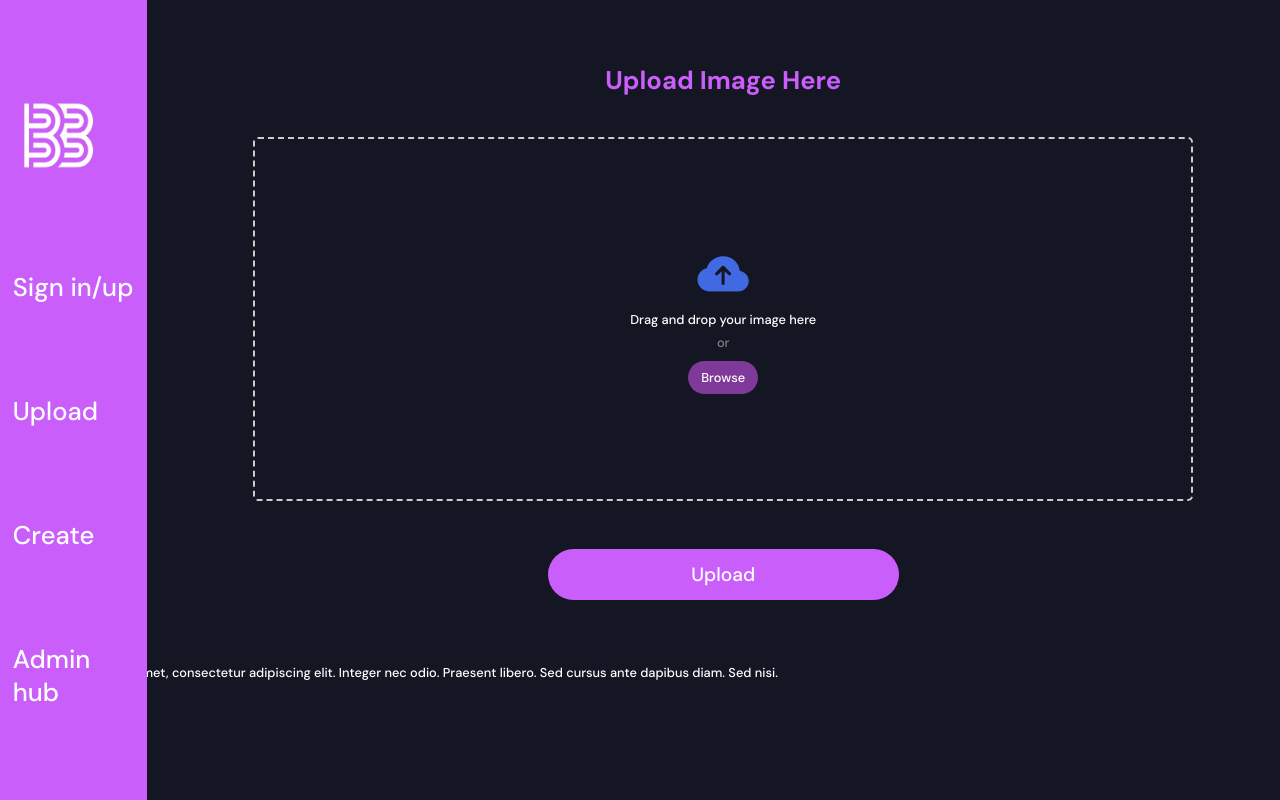
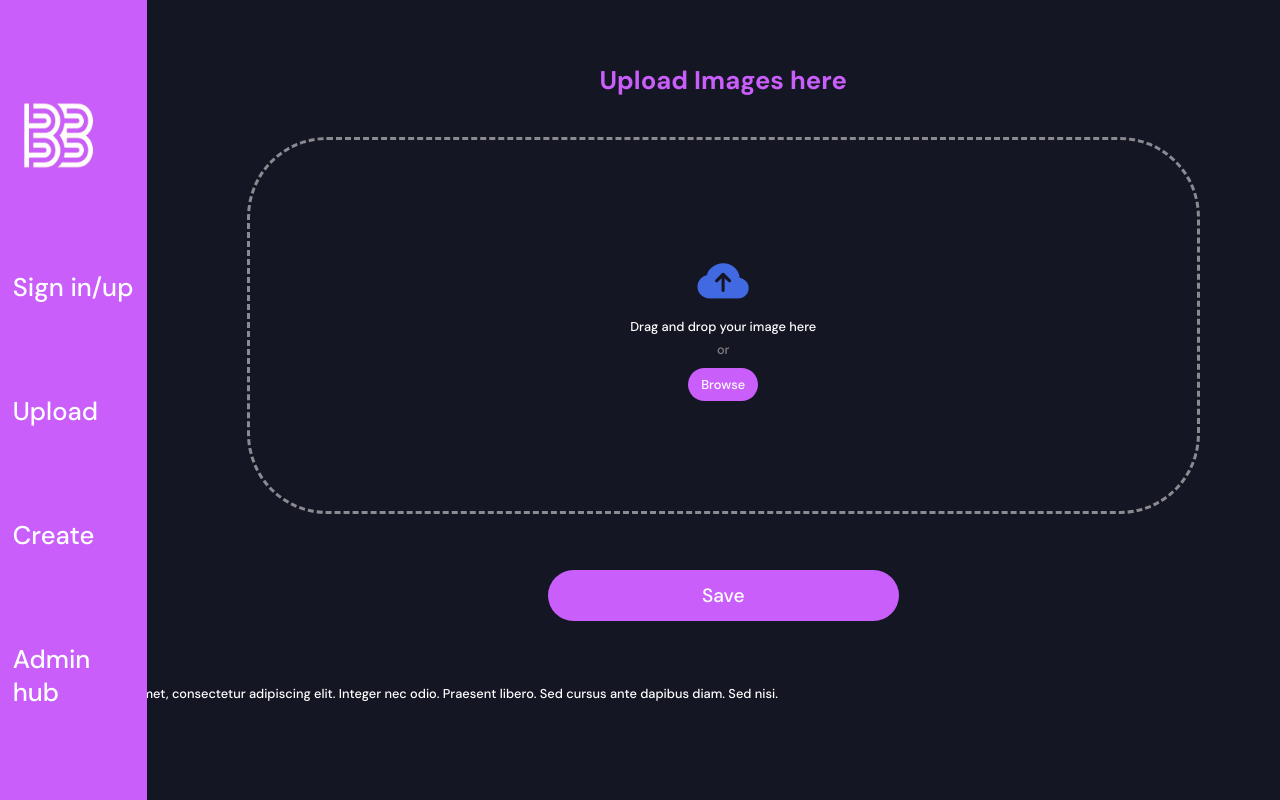
Before and after one commit to BruceTheBear5/BB_VideoCreator, a Flask app: page /upload-images in a window 1280 px wide. Run offline with Flask 3, Linux system fonts and the light colour scheme; the visitor is signed in with stand-in values (Sample User, id 1); some libraries are stand-ins or nearby versions.

Commit message:
upload update uppa

```diff
--- a/static/Scripts/uploadImage.js
+++ b/static/Scripts/uploadImage.js
@@ -1,40 +1,8 @@
-// function listUploadedImages() {
-//     const fileInput = document.getElementById('fileInput');
-//     const imageList = document.getElementById('imageList');
 
-//     const files = fileInput.files;
-//     for (let i = 0; i < files.length; i++) {
-//         const file = files[i];
-//         if (file.type.startsWith('image/')) {
-//             const listItem = document.createElement('li');
-//             const image = document.createElement('img');
-//             image.src = URL.createObjectURL(file);
-//             image.alt = file.name;
-//             listItem.appendChild(image);
-//             imageList.appendChild(listItem);
-//         }
-//     }
-// }
-
-// function uploadImages() {
-//     const files = document.getElementById('fileInput').files;
-
-//     if (files.length === 0) {
-//         alert('No files selected for upload.');
-//         return;
-//     }
-
-//     console.log('Uploading files:', files);
-//     const imageList = document.getElementById('imageList');
-//     imageList.innerHTML = '';
-// }
-
-// document.getElementById('fileInput').addEventListener('change', listUploadedImages);
-// document.getElementById('uploadButton').addEventListener('click', uploadImages);
 document.addEventListener('DOMContentLoaded', function () {
     let dropArea = document.getElementById('drop-area');
     let fileInput = document.getElementById('fileInput');
-    let imageList = document.getElementById('imageList');
+    let imageList = document.getElementById('imageContainer');
     let browseButton = document.getElementById('browseButton');
 
     ['dragenter', 'dragover', 'dragleave', 'drop'].forEach(eventName => {
@@ -78,22 +46,45 @@ document.addEventListener('DOMContentLoaded', function () {
         handleFiles(this.files);
     });
 
-    var ul = document.createElement('ul');
+    //var ul = document.createElement('ul');
     function handleFiles(files) {
         files = [...files];
         files.forEach(previewFile);
-        imageList.appendChild(ul);
+        //imageList.appendChild(ul);
     }
 
     function previewFile(file) {
-        let li = document.createElement('li');
+        //let li = document.createElement('li');
         let reader = new FileReader();
         reader.readAsDataURL(file);
         reader.onloadend = function () {
             let img = document.createElement('img');
             img.src = reader.result;
-            li.appendChild(img);
+            imageList.appendChild(img);
+            //li.appendChild(img);
         }
-        ul.appendChild(li);
+        //ul.appendChild(li);
     }
+
+    let submitButton = document.getElementById('submit');
+    submitButton.addEventListener('click', function () {
+    var files = fileInput.files;
+
+    var formData = new FormData();
+    for (var i = 0; i < files.length; i++) {
+      formData.append('files[]', files[i]);
+    }
+
+    fetch('/trigger-upload', {
+      method: 'POST',
+      body: formData
+    })
+      .then(response => response.json())
+      .then(data => {
+        console.log('Upload successful:', data);
+      })
+      .catch(error => {
+        console.error('Error uploading files:', error);
+      });
+  });
 });
--- a/static/Styles/uploadPage.css
+++ b/static/Styles/uploadPage.css
@@ -16,9 +16,9 @@ body{
 }
 
 #drop-area {
-  border: 2px dashed #ccc;
-  border-radius: 5px;
-  padding: 20px;
+  border: dashed 0.25rem rgba(255, 255, 255, 0.5);
+  border-radius: 10vh;
+  padding: 2rem;
   width: 70vw;
   height: 40vh;
   transition: border-color 0.3s ease-in-out;
@@ -30,10 +30,15 @@ body{
 }
 
 #browseButton{
-  background-color: var(--accent-hover);
+  background-color: var(--accent);
+  transition: 0.5s;
   padding: 1vh 1vw;
   border-radius: 5vh;
   cursor: pointer;
+}
+
+#browseButton:hover{
+  background-color: var(--accent-hover);
 }
 
 #drop-area.highlight {
@@ -48,7 +53,46 @@ body{
   gap: 3vh;
 }
 
-#imageList{
+#containerHeader{
+  align-self: flex-start;
+  margin-top: 5vh;
+  display:none;
+}
+
+#imageContainer {
+  background-color: rgba(65, 105, 225, 0.4);
+  justify-content: center;
+  align-items: center;
+  border-radius: 10vh;
+  border: dashed 0.25rem rgba(255, 255, 255, 0.5);
+  padding: 2rem;
+  display: none;
+  grid-template-columns: repeat(3, 1fr);
+  grid-gap: 0rem;
+  width: 70vw;
+  height: 70vh;
+  overflow: auto;
+  scrollbar-width: none;
+}
+
+#imageContainer:has(img){
+  display: grid;
+}
+
+#imageContainer::-webkit-scrollbar {
+  height: 0;
+  width: 0;
+}
+
+#imageContainer img {
+  opacity: 1;
+  justify-self: center;
+  align-self: center;
+  padding: 1rem;
+  width: 75%;
+  height: auto;
+}
+/* #imageList{
   display: flex;
   align-items: center;
   flex-direction: row;
@@ -69,7 +113,7 @@ body{
   max-height: 100px;
   margin-right: 10px;
   vertical-align: middle;
-}
+} */
 
 .error {
   animation: shake 0.5s;
@@ -85,13 +129,6 @@ body{
   100% { transform: translateX(0); }
 }
 
-#buttonContainer{
-  width: 100%;
-  display: flex;
-  justify-content: center;
-  cursor: pointer;
-}
-
 button{
   font-size: 1.5rem;
   padding: 1rem 1rem;
@@ -100,4 +137,10 @@ button{
   width: 33%;
   background: var(--accent);
   cursor: pointer;
+  transition: 0.5s;
+  margin-top: 2.5rem;
 }
+
+button:hover{
+  background: var(--accent-hover);
+}
--- a/templates/uploadPage.html
+++ b/templates/uploadPage.html
@@ -22,27 +22,34 @@
 
     <div class="MainBody">
         <div class="Heading">
-            <h1>Upload Image Here</h1>
+            <h1>Upload Images here</h1>
         </div>
-        <!-- <div class="imageInput">
-            <div id="drop-area" class="drop-area">
-                <ul id="imageList" class="imageList"></ul>
-            </div>
-            <input type="file" id="fileInput" multiple>
-
-            <div id="buttonContainer"><button>Upload</button></div>
-        </div> -->
         <div class="imageInput">
             <div id="drop-area">
                 <i class="bi bi-cloud-arrow-up-fill text-primary" style="font-size: 4rem; color: var(--accent2)"></i>
                 <p>Drag and drop your image here</p>
                 <p style = "font-size: 0.75 rem; color: grey; margin: 0.75vh 0vw 1.25vh">or</p>
                 <p id="browseButton">Browse</p>
-                <input class="form-control" type="file" id="fileInput" multiple accept="image/*" style="display: none" >
+                <input type="file" id="fileInput" multiple accept="image/*" style="display: none" >
             </div>
-            <div id="imageList"></div>
+            <h1 id = "containerHeader">Your uploads: </h1>
+            <div id="imageContainer"></div>
 
-            <div id="buttonContainer"><button class="form-control">Upload</button></div>
+            <script>
+                const imageContainer = document.getElementById('imageContainer');
+                function checkForImages() {
+                  const images = imageContainer.querySelectorAll('img');
+                  if (images.length > 0) {
+                    document.getElementById('containerHeader').style.display = 'block';
+                  } else {
+                    document.getElementById('containerHeader').style.display = 'none';
+                  }
+                }
+                const observer = new MutationObserver(checkForImages);
+                observer.observe(imageContainer, { childList: true });
+            </script>
+
+            <button id="submit">Save</button>
         </div>
     </div>
     <footer id="footer">
```
